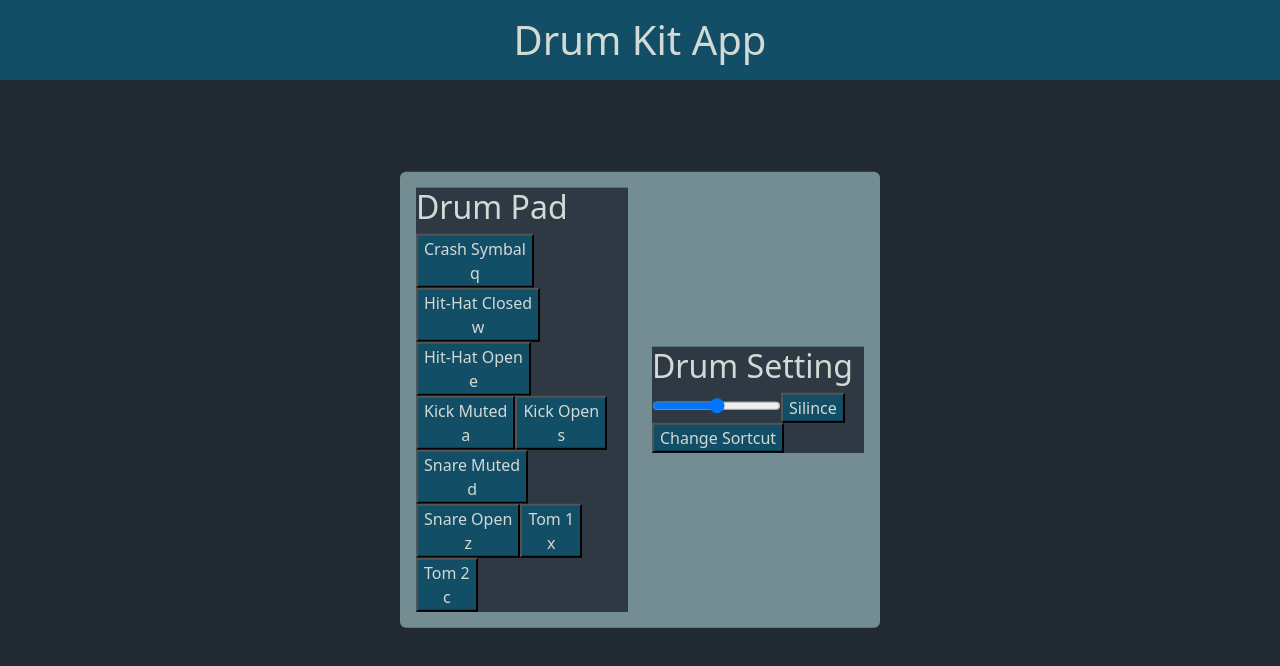
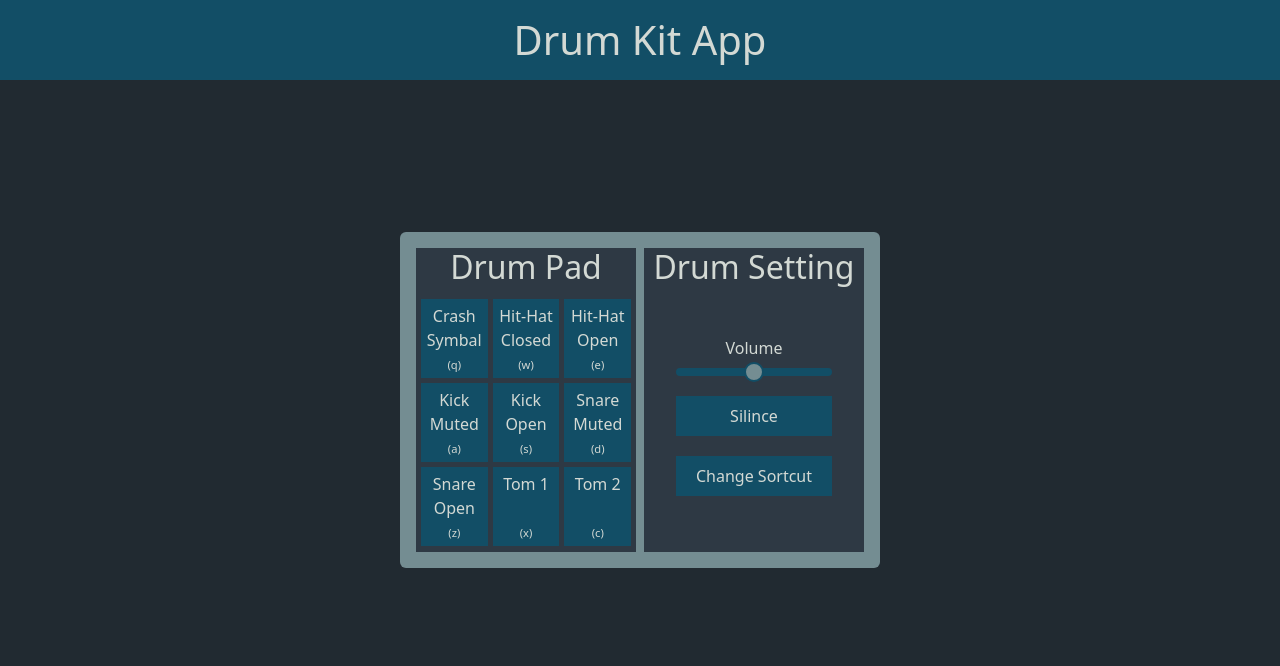
Before and after one commit to Ivaz7/Front-end-freeCodeCamp, a React (Vite) app in the folder drumKitApp/: page / in a window 1280 px wide. Shown: the top 666 px of the page. Built offline with nearby package versions, Linux system fonts and the light colour scheme.

Commit message:
Make overall style finished for drumkitapp

```diff
--- a/drumKitApp/src/components/drumPad.jsx
+++ b/drumKitApp/src/components/drumPad.jsx
@@ -60,14 +60,16 @@ const DrumPad = (prop) => {
       }
       tabIndex="0"
     >
-      <div>{drum.name}</div>
-      <div>{drum.key}</div>
+      <div className='padbutton'>
+        <div className='padName'>{drum.name}</div>
+        <div className='padKey'>({drum.key})</div>
+      </div>
     </button>
   ))
 
   return (
     <section id="display" className="drum-pad">
-      <h2>Drum Pad</h2>
+      <h2 className='text-center'>Drum Pad</h2>
       <div className="padTile">
         {renderDrumOad}
       </div>
--- a/drumKitApp/src/components/drumSetting.jsx
+++ b/drumKitApp/src/components/drumSetting.jsx
@@ -3,13 +3,22 @@ import { Howler } from "howler";
 const DrumSetting = (prop) => {
   return (
     <section id="display" className="drum-setting">
-      <h2>Drum Setting</h2>
+      <h2 className="text-center">Drum Setting</h2>
       <div className="settingButton">
-        <input
-          value={prop.value}
-          onChange={(e) => prop.setVolume(e.target.value / 100)}
-          type="range"  min="0" max="100"
-        />
+        <div className="
+          volumeButton
+          d-flex
+          flex-column
+          gap-2
+          align-items-center
+        ">
+          <div>Volume</div>
+          <input
+            value={prop.value}
+            onChange={(e) => prop.setVolume(e.target.value / 100)}
+            type="range"  min="0" max="100"
+          />
+        </div>
         <button onClick={() => Howler.stop()} className="silince">Silince</button>
         <button className="changeDrumPad">Change Sortcut</button>
       </div>
--- a/drumKitApp/src/components/main.jsx
+++ b/drumKitApp/src/components/main.jsx
@@ -12,7 +12,7 @@ const Main = () => {
         d-flex
         justify-content-center
         align-items-center
-        gap-4
+        gap-2
         p-3
         rounded
       ">
--- /dev/null
+++ b/drumKitApp/src/stylesSASS/_padTile.scss
@@ -0,0 +1,34 @@
+@use './config' as clr;
+
+.padTile {
+  display: grid;
+  grid-template-columns: 1fr 1fr 1fr;
+  gap: 0.3rem;
+  padding: 0.3rem;
+
+  button {
+    all: unset;
+    background-color: clr.$color-primary;
+    text-align: center;
+    cursor: pointer;
+    transition: all ease-in-out 0.15s;
+
+    .padbutton {
+      height: 100%;
+      padding: 0.3rem;
+      background-color: clr.$color-primary;
+      display: flex;
+      flex-direction: column;
+      gap: 0.3rem;
+      justify-content: space-between;
+
+      .padKey {
+        font-size: 0.7rem;
+      }
+    }
+
+    &:hover {
+      opacity: 0.8;
+    }
+  }
+}
--- /dev/null
+++ b/drumKitApp/src/stylesSASS/_settingButton.scss
@@ -0,0 +1,22 @@
+@use './config' as clr;
+
+.settingButton {
+  height: 80%;
+  padding: 2rem;
+  display: flex;
+  flex-direction: column;
+  justify-content: space-around;
+
+  button {
+    all: unset;
+    padding: 0.5rem;
+    background-color: clr.$color-primary;
+    text-align: center;
+    cursor: pointer;
+    transition: all ease-in-out 0.15s;
+
+    &:hover {
+      opacity: 0.8;
+    }
+  }
+}
--- /dev/null
+++ b/drumKitApp/src/stylesSASS/_volumeBtn.scss
@@ -0,0 +1,60 @@
+@use './config' as clr;
+
+.volumeButton {
+  width: 100%;
+
+  input[type="range"] {
+    -webkit-appearance: none;
+    appearance: none;
+    width: 100%;
+    height: 8px;
+    background: clr.$color-primary;
+    border-radius: 5px;
+    outline: none;
+    transition: background 0.3s;
+
+    &::-webkit-slider-thumb {
+      -webkit-appearance: none;
+      appearance: none;
+      width: 20px;
+      height: 20px;
+      background: clr.$color-secondary;
+      border-radius: 50%;
+      border: 2px solid clr.$color-primary;
+      cursor: pointer;
+      transition: transform 0.3s ease-in-out;
+    }
+
+    &::-moz-range-thumb {
+      width: 20px;
+      height: 20px;
+      background: clr.$color-secondary;
+      border-radius: 50%;
+      border: 2px solid clr.$color-primary;
+      cursor: pointer;
+      transition: transform 0.3s ease-in-out;
+    }
+
+    &::-ms-thumb {
+      width: 20px;
+      height: 20px;
+      background: clr.$color-secondary;
+      border-radius: 50%;
+      border: 2px solid clr.$color-primary;
+      cursor: pointer;
+      transition: transform 0.3s ease-in-out;
+    }
+
+    &:hover::-webkit-slider-thumb {
+      transform: scale(1.2);
+    }
+
+    &:hover::-moz-range-thumb {
+      transform: scale(1.2);
+    }
+
+    &:hover::-ms-thumb {
+      transform: scale(1.2);
+    }
+  }
+}
--- a/drumKitApp/src/stylesSASS/main.scss
+++ b/drumKitApp/src/stylesSASS/main.scss
@@ -1,6 +1,9 @@
 @use './config' as clr;
 @use './header';
 @use './containerDrum';
+@use './padTile';
+@use './settingButton';
+@use './volumeBtn';
 
 * {
   background-color: clr.$color-darkest;
@@ -17,6 +20,7 @@ main {
 }
 
 section {
+  height: 19rem;
   background-color: clr.$color-dark;
   width: 15rem;
 
```
